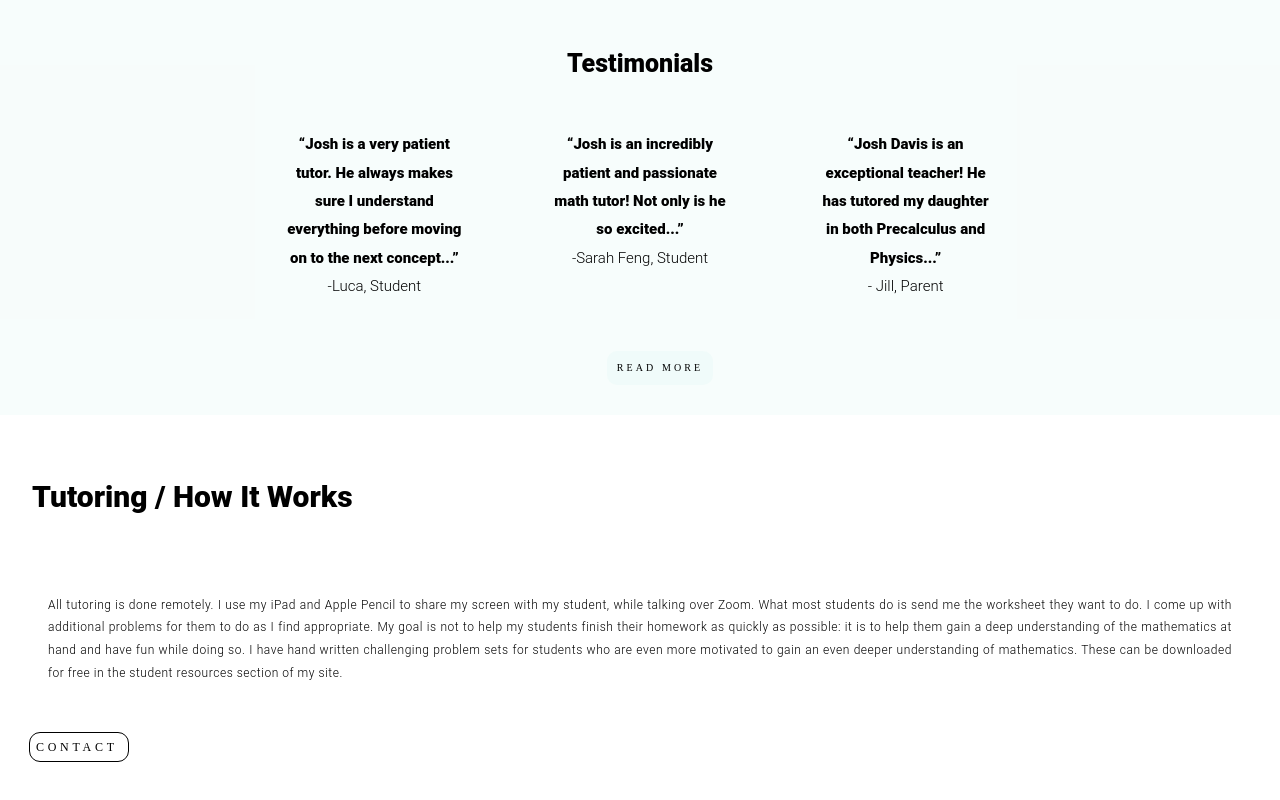
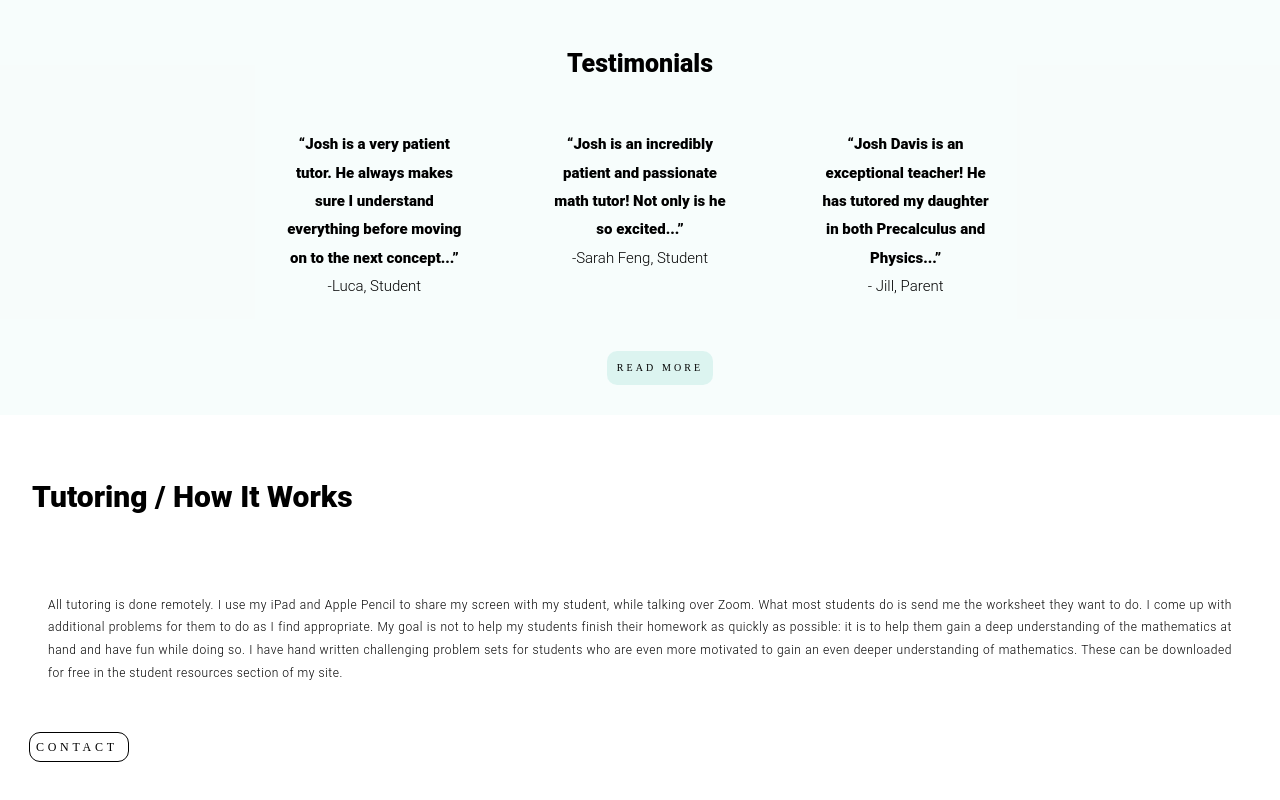
Before and after one commit to jxshdavis/Josh-Davis-Tutoring-Website, a Next.js app: page / in a window 1280 px wide. Shown: the part 698-1498 px from the top of the page. Built offline with nearby package versions, Linux system fonts and the light colour scheme.

Commit message:
better testimonials button

```diff
--- a/components/Testimonials/TestimonialsStyles.js
+++ b/components/Testimonials/TestimonialsStyles.js
@@ -185,7 +185,7 @@ export const Button = styled.button`
   text-align: center;
   letter-spacing: 0.31em;
   text-transform: uppercase;
-  background: rgba(204, 239, 233, 0.16);
+  background: rgba(204, 239, 233, 0.6);
   // width: 100%;
   @media only screen and (max-width: 600px) {
     // width: 100%;
```
